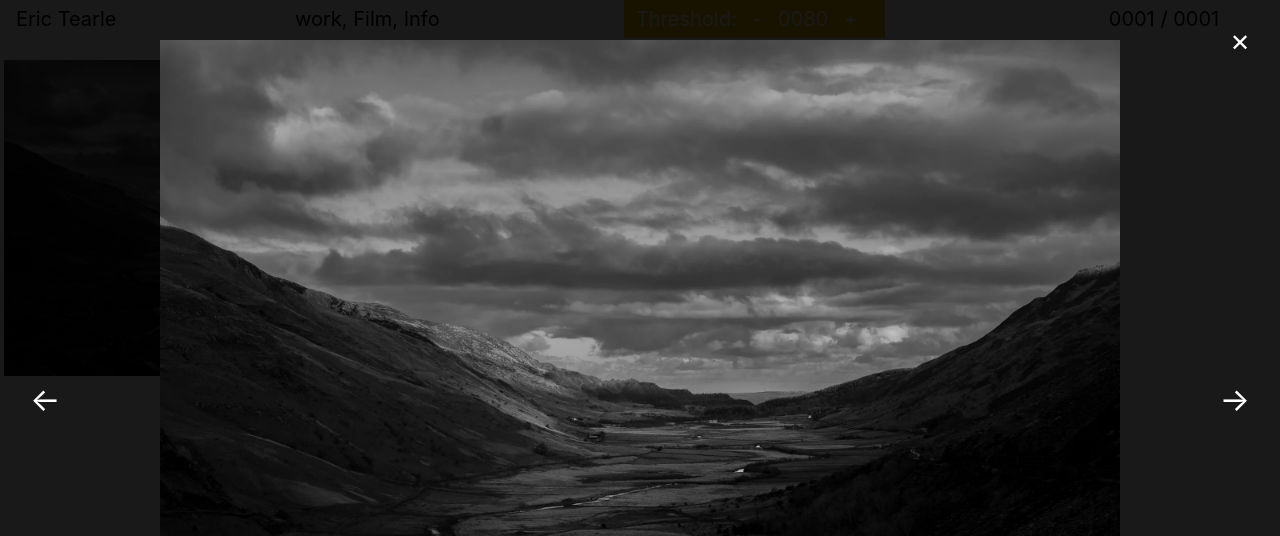
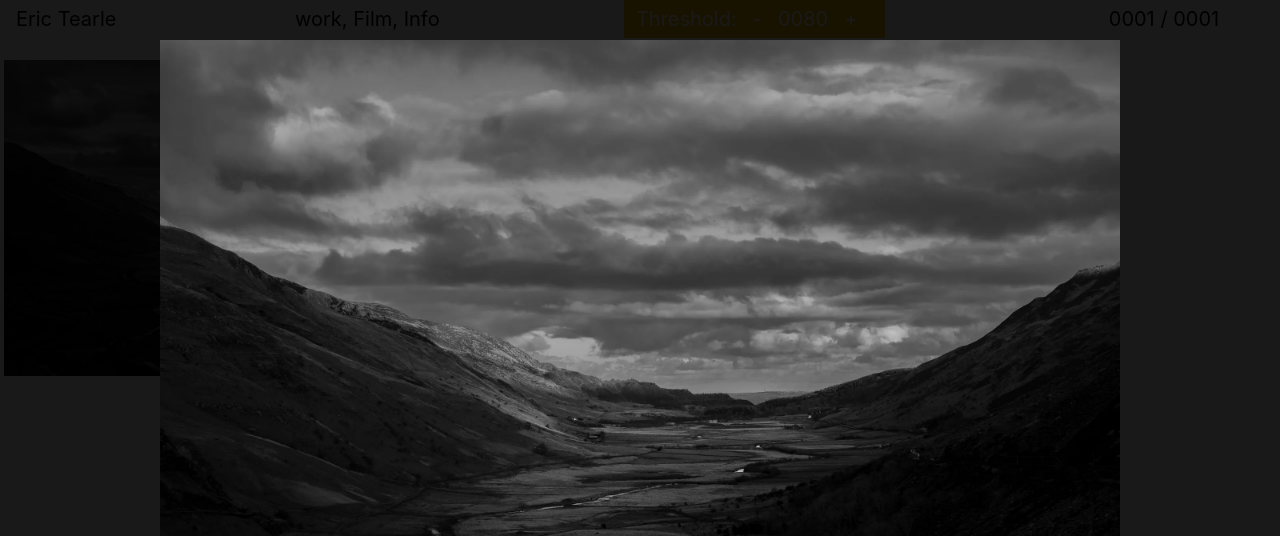
Before and after one commit to etearle86/erictearlewebsite, a React (Create React App) app: page /Work in a window 1280 px wide. Both pictures are taken after a click on the element 214 px from the left and 217 px from the top of the page. Shown: the top 536 px of the page. Built offline with nearby package versions, Linux system fonts and the light colour scheme.

Commit message:
Update GalleryPage.jsx

```diff
--- a/src/components/GalleryPage/GalleryPage.jsx
+++ b/src/components/GalleryPage/GalleryPage.jsx
@@ -1,16 +1,15 @@
 import React, { useState } from 'react';
 import './GalleryPage.scss';
+import Overlay from '../Overlay/Overlay';
 
 const GalleryPage = ({ images }) => {
     const [selectedImage, setSelectedImage] = useState(null);
 
-    const handlePrev = (e) => {
-        e.stopPropagation();
+    const handlePrev = () => {
         setSelectedImage((prev) => (prev - 1 + images.length) % images.length);
     };
 
-    const handleNext = (e) => {
-        e.stopPropagation();
+    const handleNext = () => {
         setSelectedImage((prev) => (prev + 1) % images.length);
     };
 
@@ -21,11 +20,13 @@ const GalleryPage = ({ images }) => {
     return (
         <div className='GalleryPage_wrapper'>
             {selectedImage !== null && (
-                <div className='GalleryPage_lightbox' onClick={handleClose}>
-                    <button className='GalleryPage_prev' onClick={handlePrev}>←</button>
+                <div className='GalleryPage_lightbox'>
+                    <Overlay
+                        handlePrevClick={handlePrev}
+                        handleCloseClick={handleClose}
+                        handleNextClick={handleNext}
+                    />
                     <img src={images[selectedImage]} alt='' />
-                    <button className='GalleryPage_next' onClick={handleNext}>→</button>
-                    <button className='GalleryPage_close' onClick={handleClose}>✕</button>
                 </div>
             )}
             <div className='GalleryPage_grid'>
```
